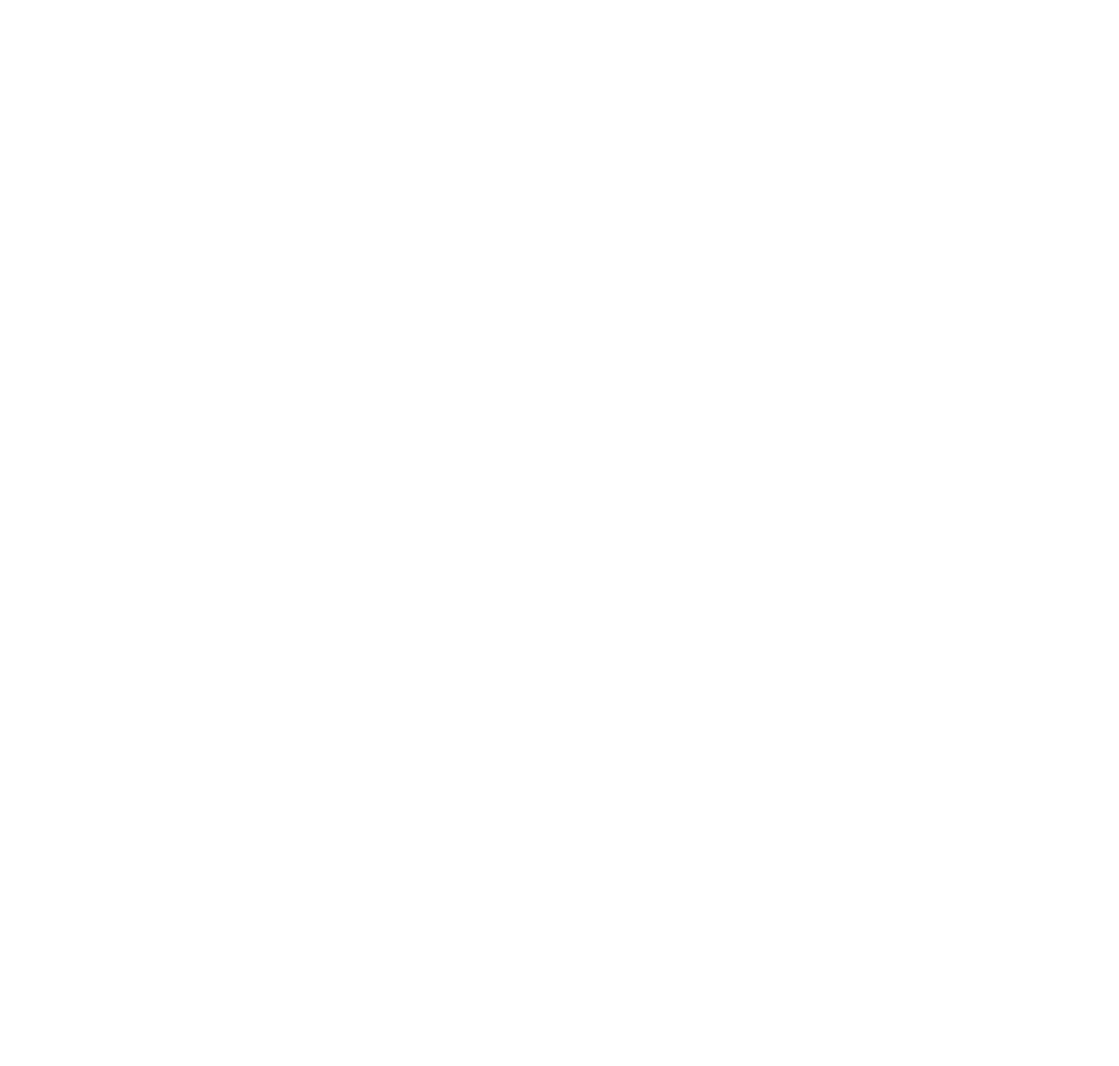
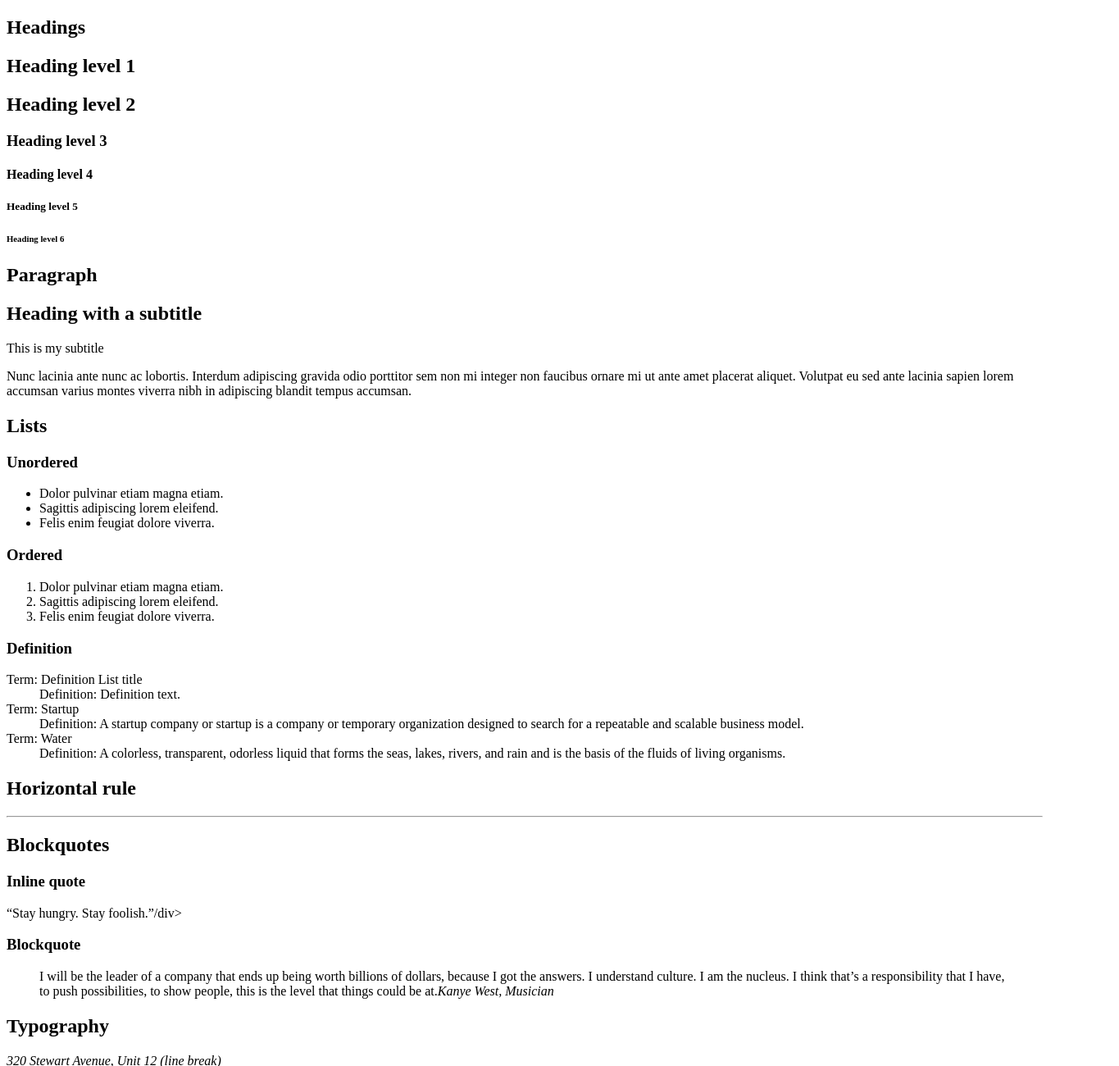
Before and after one commit to Chris-Effah/alx-frontend, a plain HTML site: page 0x00-html_advanced/32-styleguide.html in a window 1280 px wide. Shown: the top 1300 px of the page at 82% size, 1365 px wide, since content can reach past the window. Before the commit the page ends 800 px from the top, so only its background shows below. Drawn offline with Linux system fonts and the light colour scheme.

Commit message:
first webpage

```diff
--- a/0x00-html_advanced/32-styleguide.html
+++ b/0x00-html_advanced/32-styleguide.html
@@ -0,0 +1,103 @@
+<!DOCTYPE html>
+<html lang="en" dir="ltr">
+    <head>
+        <meta charset="UTF-8">
+        <meta name="viewport" content="width=device-width, initial-scale=1.0, viewport-fit=cover">
+        <title>Styleguide - Techium</title>
+        <meta name="description" content="Techium is a digital agency">
+        <link rel="icon" type="image/x-icon" href="./favicon.ico">
+        <link rel="icon" type="image/png" href="./favicon.png">
+    </head>
+    <body>
+        <header></header>
+        <main>
+            <section>
+                <header>
+                    <h2>Headings</h2>
+                </header>
+                <h1>Heading level 1</h1>
+                <h2>Heading level 2</h2>
+                <h3>Heading level 3</h3>
+                <h4>Heading level 4</h4>
+                <h5>Heading level 5</h5>
+                <h6>Heading level 6</h6>
+            </section>
+            <section>
+                <header>
+                    <h2>Paragraph</h2>
+                </header>
+                <h2>Heading with a subtitle</h2>
+                <p>This is my subtitle</p>
+                <p>Nunc lacinia ante nunc ac lobortis. Interdum adipiscing gravida odio porttitor sem non mi integer non faucibus ornare mi ut ante amet placerat aliquet. Volutpat eu sed ante lacinia sapien lorem accumsan varius montes viverra nibh in adipiscing blandit tempus accumsan.</p>
+            </section>
+            <!-- Lists -->
+            <section>
+                <header>
+                    <h2>
+                        Lists
+                    </h2>
+                </header>
+                <div>
+                    <h3>Unordered</h3>
+                    <ul>
+                        <li>Dolor pulvinar etiam magna etiam.</li>
+                        <li>Sagittis adipiscing lorem eleifend.</li>
+                        <li>Felis enim feugiat dolore viverra.</li>
+                    </ul>
+                    <h3>Ordered</h3>
+                    <ol>
+                        <li>Dolor pulvinar etiam magna etiam.</li>
+                        <li>Sagittis adipiscing lorem eleifend.</li>
+                        <li>Felis enim feugiat dolore viverra.</li>
+                    </ol>
+                    <h3>Definition</h3>
+                    <dl>
+                        <dt>Term: Definition List title</dt>
+                        <dd>Definition: Definition text.</dd>
+                        <dt>Term: Startup</dt>
+                        <dd>Definition: A startup company or startup is a company or temporary organization designed to search for a repeatable and scalable business model.</dd>
+                        <dt>Term: Water</dt>
+                        <dd>Definition: A colorless, transparent, odorless liquid that forms the seas, lakes, rivers, and rain and is the basis of the fluids of living organisms.</dd>
+                    </dl>
+
+                </div>
+            </section>
+            <!-- Horizontal rule -->
+            <section>
+                <header><h2>Horizontal rule</h2></header>
+                <div><hr></div>
+            </section>
+            <!-- Blockquotes -->
+            <section>
+                <header><h2>Blockquotes</h2></header>
+                <div><h3>Inline quote</h3><q>Stay hungry. Stay foolish.</q>/div>
+                <div>
+                    <h3>Blockquote</h3>
+                    <blockquote>
+                        <p>I will be the leader of a company that ends up being worth billions of dollars, because I got the answers. I understand culture. I am the nucleus. I think that’s a responsibility that I have, to push possibilities, to show people, this is the level that things could be at.<cite>Kanye West, Musician</cite></p>
+                    </blockquote>
+                </div>
+            </section>
+            <!-- Typography -->
+            <section>
+                <header><h2>Typography</h2>
+
+                </header>
+                <div>
+                    <address>320 Stewart Avenue, Unit 12 (line break) <br> New York City NY 10001</address>
+                </div>
+                <div>
+                    <pre>
+                        <code>
+                            <h2>My title</h2>
+                            <p>Proin lacus turpis, feugiat sit amet sollicitudin non, volutpat in libero. Aenean hendrerit ultrices nulla ac lobortis. Vestibulum consectetur nibh vel ante rhoncus faucibus.</p>
+                        </code>
+                    </pre>
+                </div>
+                <div><p>Curabitur sit amet turpis cursus massa mollis <mark>highlighted</mark>. Duis finibus leo massa, eget dapibus erat finibus sed. Aenean condimentum sapien magna, eleifend <mark>highlighted</mark> mi consequat ut. Cras nec quam sed sapien ultricies  <mark>highlighted</mark> ut sed metus.</p></div>
+
+            </section>
+        </main>
+        <footer></footer>
+    </body>
+</html>
```
Also changed, not shown: 0x00-html_advanced/30-styleguide.html (+1 -1 lines).
